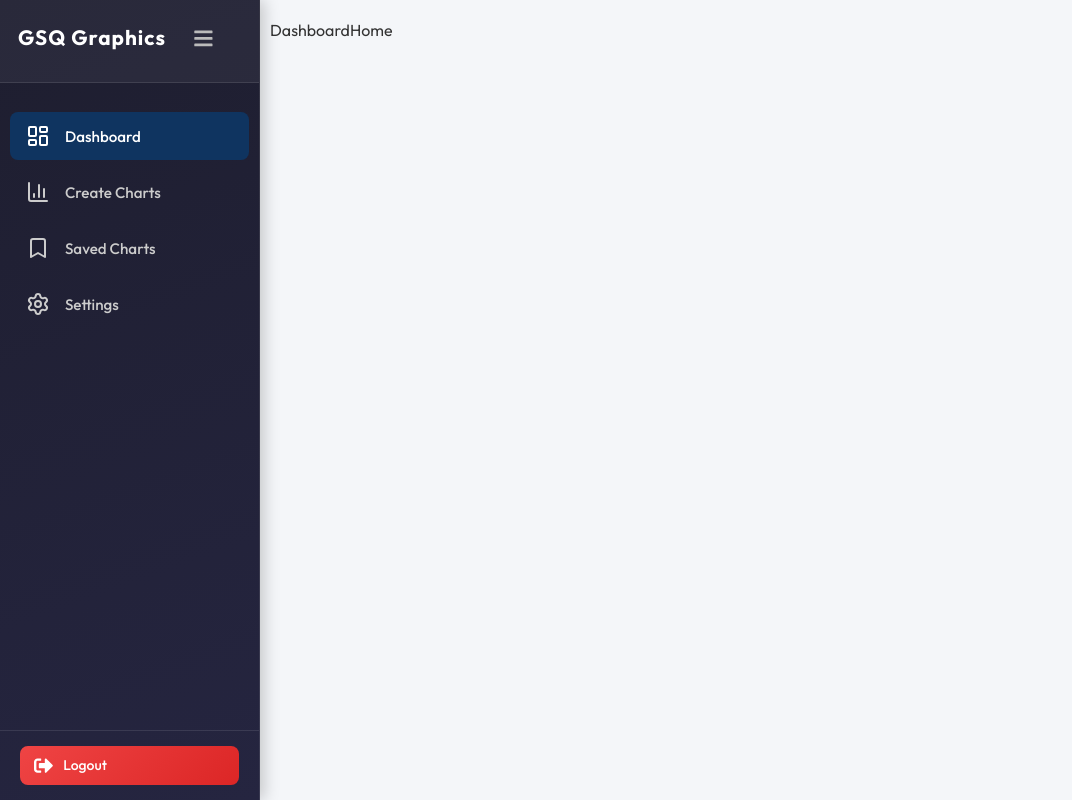
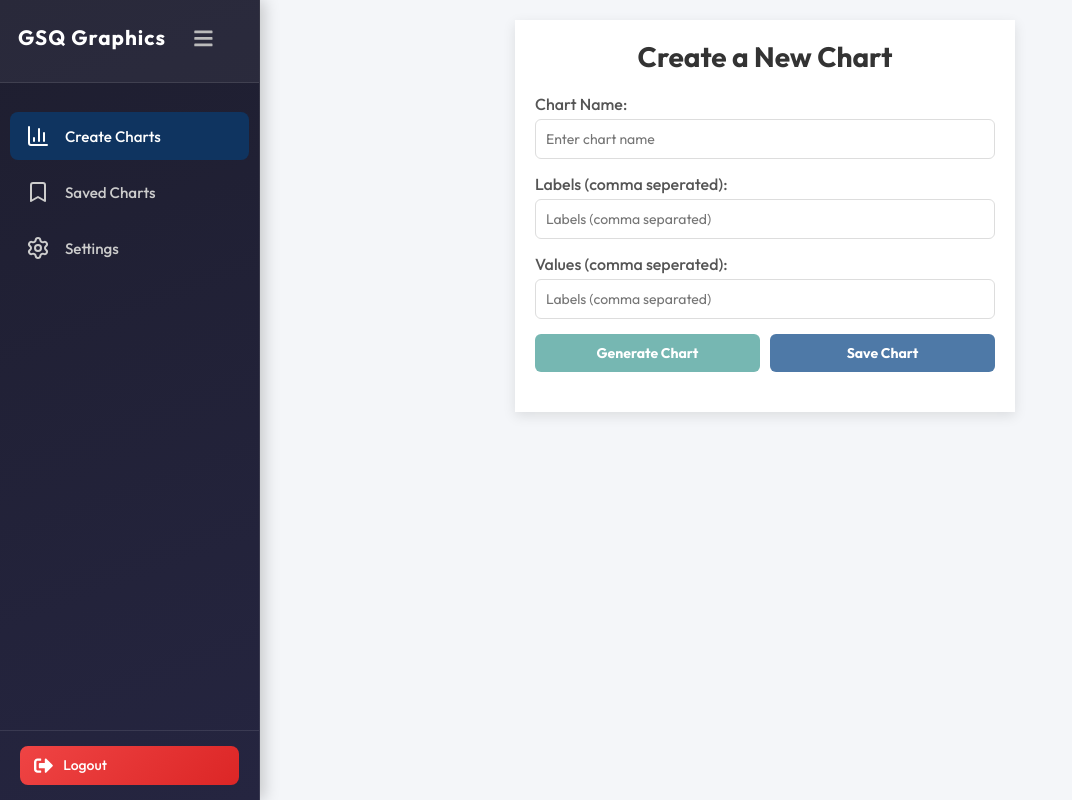
Before and after one commit to GodsfavourJesse/gsg_graphics, a React (Vite) app: page /dashboard in a window 1280 px wide. Shown: the whole page, without its empty margins (0-1072 px from the left). Built offline with nearby package versions, Linux system fonts and the light colour scheme.

Commit message:
Redesigned the sidebar on smaller screen

```diff
--- a/src/App.jsx
+++ b/src/App.jsx
@@ -37,9 +37,9 @@ export default function App() {
                 <Route path="/login" element={<Login />} />
 
                 <Route path="/dashboard" element={<Dashboard />}>
-                    <Route index element={<DashboardHome />} />
+                    <Route index element={<DataInputForm />} />
                     <Route path="saved-chart" element={<SavedCharts />} />
-                    <Route path="data-input" element={<DataInputForm />} />
+                    {/* <Route path="data-input" element={<DataInputForm />} /> */}
                     <Route path="chart-display" element={<ChartDisplay/>} />
                     <Route path="chart-details" element={<ChartDetails/>} />
                 </Route>
--- a/src/userDashboard/DashboardNavbar/DashboardNavbar.jsx
+++ b/src/userDashboard/DashboardNavbar/DashboardNavbar.jsx
@@ -26,16 +26,6 @@ const DashboardNavbar = () => {
                 <NavLink
                     to="/dashboard"
                     end
-                    className={({ isActive }) =>
-                        `sidebar-link ${isActive ? "active" : ""}`
-                    }
-                >
-                    <LayoutDashboard className="icon" />
-                    {!collapsed && <span>Dashboard</span>}
-                </NavLink>
-
-                <NavLink
-                    to="/dashboard/data-input"
                     className={({ isActive }) =>
                         `sidebar-link ${isActive ? "active" : ""}`
                     }
```
